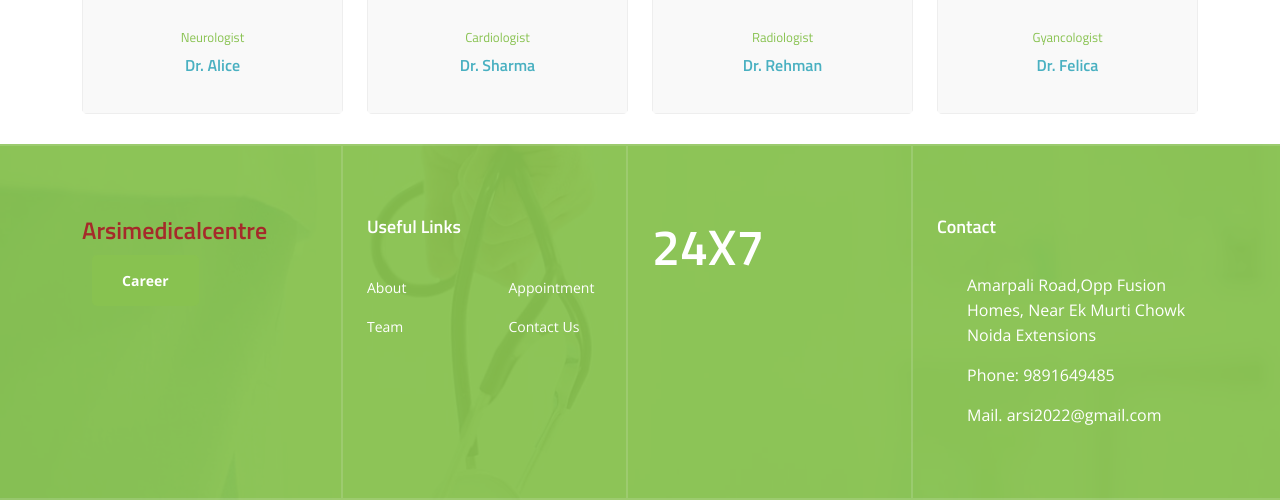
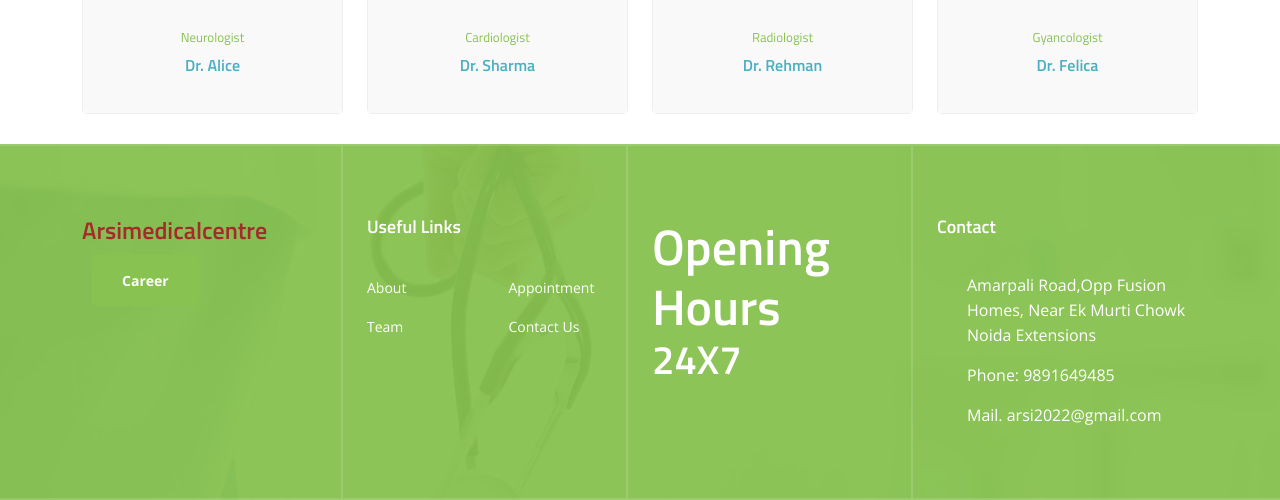
Before and after one commit to lzycrazy/myrepo, a Django app: page /about in a window 1280 px wide. Shown: the part 1723-2223 px from the top of the page. Run offline with Django 3.2, Linux system fonts and the light colour scheme; data comes from the database, SQL or seed files in the repository; some libraries are stand-ins or nearby versions.

Commit message:
Update base.html

```diff
--- a/templates/base.html
+++ b/templates/base.html
@@ -251,7 +251,8 @@
                     </div>
                     <div class="col-lg-3 col-md-6 col-12">
                         <div class="single-footer opening-hours">
-                            <h1 style="color:white">24X7</h1>
+                            <h1 style="color:white">Opening Hours</h1>
+                            <h2 style="color:white">24X7</h2>
 <!--                             <ul>
                                 <li>
                                     <span class="day"><i class="lni
```
